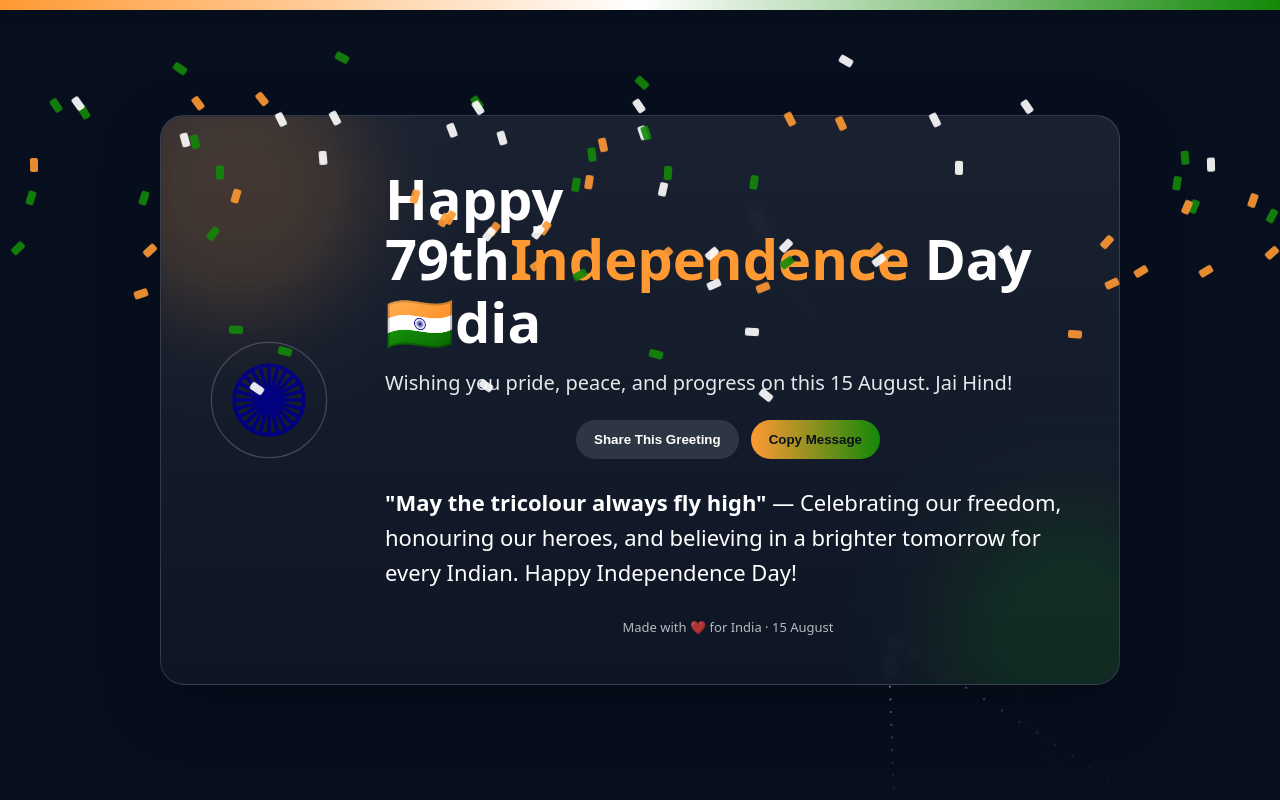
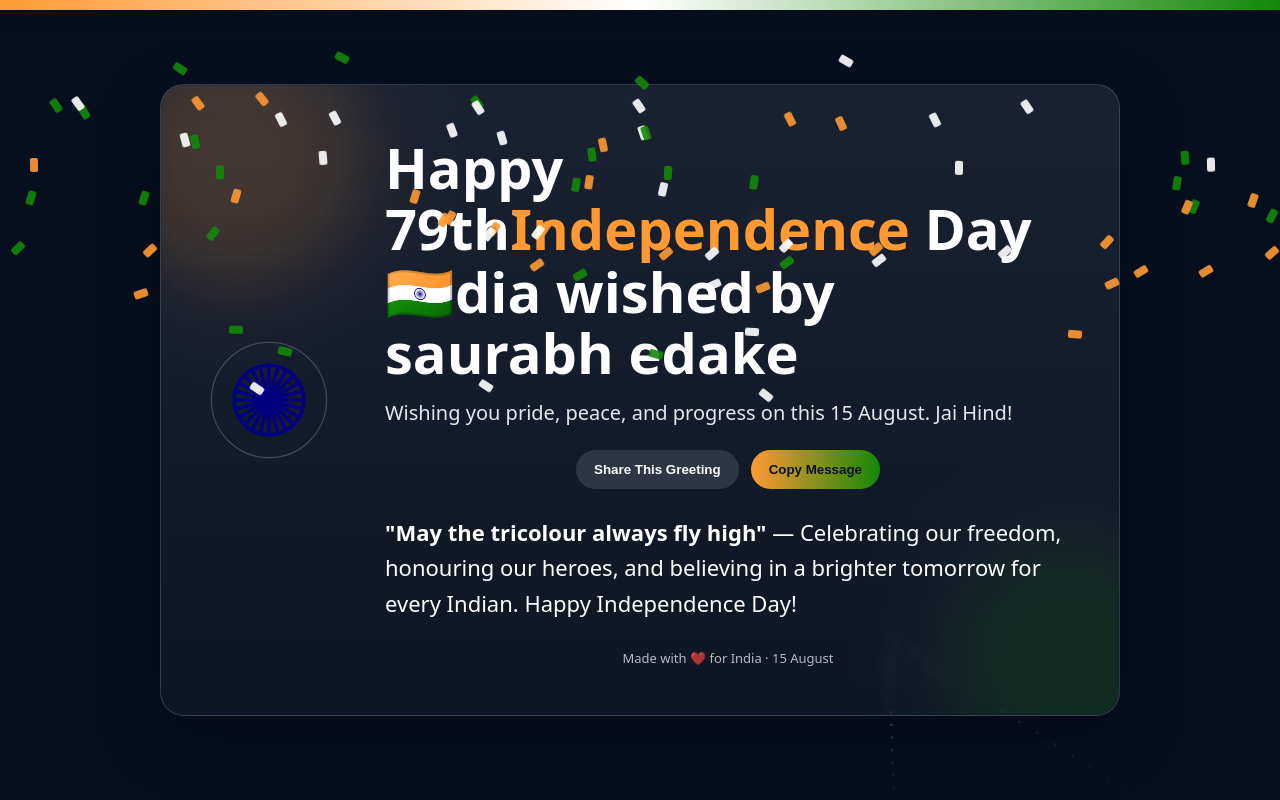
Before and after one commit to Saurabhedke01/eb-repo, a plain HTML site: page index.html in a window 1280 px wide. Drawn offline with Linux system fonts and the light colour scheme; animation ran at ten frames a second.

Commit message:
Update index.html

```diff
--- a/index.html
+++ b/index.html
@@ -147,7 +147,7 @@
         </svg>
 
         <div>
-          <h1 class="title">Happy 79th<span style="color:var(--saffron)">Independence</span> Day <span class="flag">🇮🇳dia</span></h1>
+          <h1 class="title">Happy 79th<span style="color:var(--saffron)">Independence</span> Day <span class="flag">🇮🇳dia wished by saurabh edake</span></h1>
           <p class="subtitle">Wishing you pride, peace, and progress on this 15 August. Jai Hind!</p>
           <div class="cta">
             <button class="btn share" id="shareBtn" type="button">Share This Greeting</button>
```
